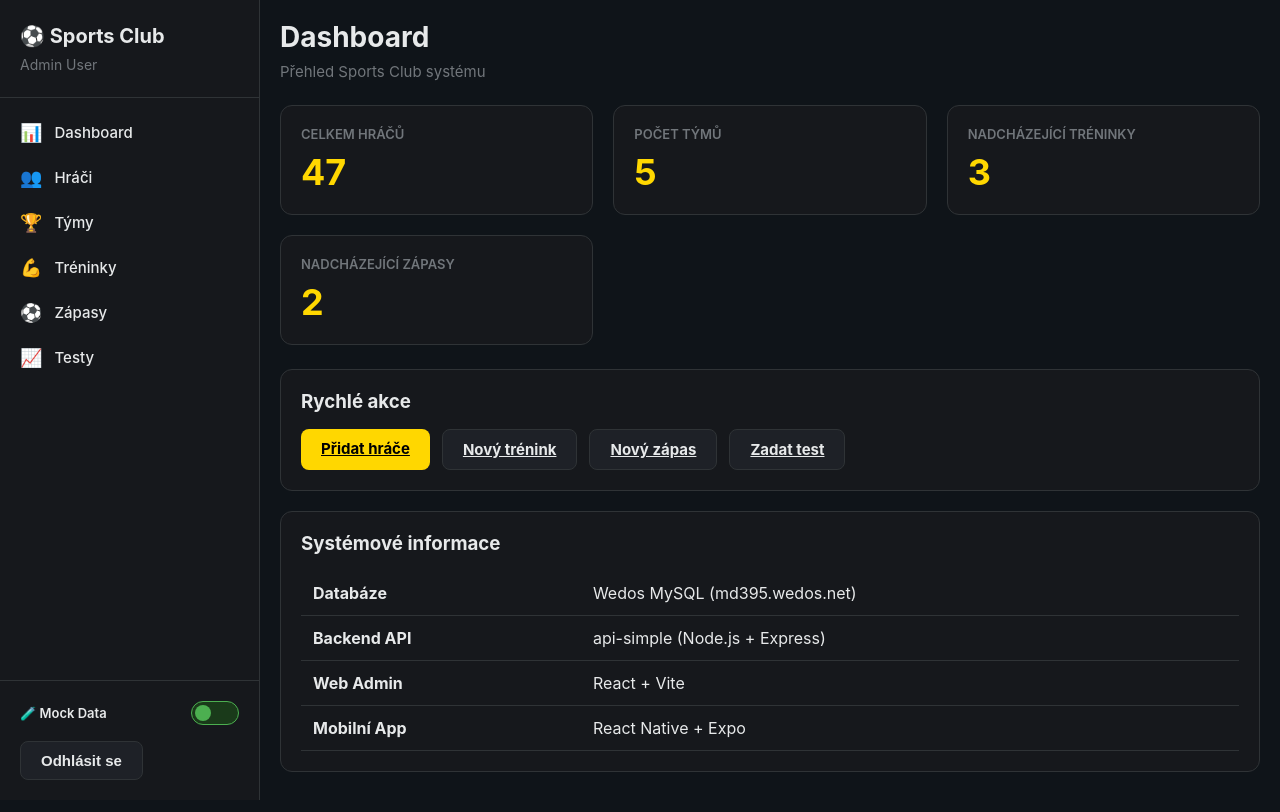
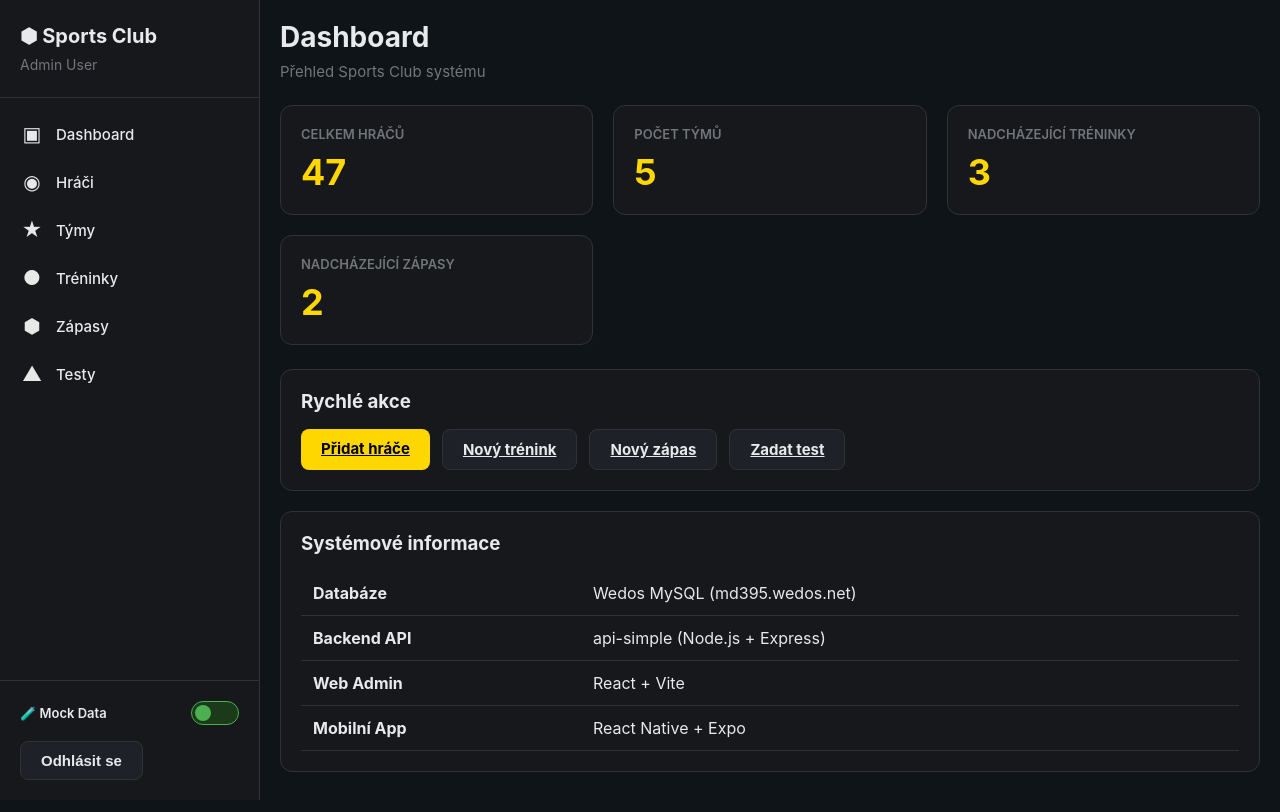
Before and after one commit to Patrikson35/sports-club-web-admin, a React (Vite) app: page / in a window 1280 px wide. Both pictures are taken after a click on the button "Přihlásit se". Built offline with nearby package versions, Linux system fonts and the light colour scheme; no server answers.

Commit message:
Change icons to monochrome white style

```diff
--- a/src/App.css
+++ b/src/App.css
@@ -57,7 +57,19 @@
 
 .nav-link .icon {
   margin-right: 12px;
-  font-size: 18px;
+  font-size: 20px;
+  color: #ffffff;
+  font-weight: 400;
+  opacity: 0.9;
+  display: inline-block;
+  width: 24px;
+  text-align: center;
+}
+
+.nav-link:hover .icon,
+.nav-link.active .icon {
+  opacity: 1;
+  color: var(--accent);
 }
 
 .sidebar-footer {
--- a/src/App.jsx
+++ b/src/App.jsx
@@ -64,33 +64,33 @@ function App() {
       <div className="app">
         <nav className="sidebar">
           <div className="sidebar-header">
-            <h1>⚽ Sports Club</h1>
+            <h1>⬢ Sports Club</h1>
             <p className="user-info">{currentUser?.firstName} {currentUser?.lastName}</p>
           </div>
 
           <div className="nav-links">
             <Link to="/" className="nav-link">
-              <span className="icon">📊</span>
+              <span className="icon">▣</span>
               Dashboard
             </Link>
             <Link to="/players" className="nav-link">
-              <span className="icon">👥</span>
+              <span className="icon">◉</span>
               Hráči
             </Link>
             <Link to="/teams" className="nav-link">
-              <span className="icon">🏆</span>
+              <span className="icon">★</span>
               Týmy
             </Link>
             <Link to="/trainings" className="nav-link">
-              <span className="icon">💪</span>
+              <span className="icon">●</span>
               Tréninky
             </Link>
             <Link to="/matches" className="nav-link">
-              <span className="icon">⚽</span>
+              <span className="icon">⬢</span>
               Zápasy
             </Link>
             <Link to="/tests" className="nav-link">
-              <span className="icon">📈</span>
+              <span className="icon">▲</span>
               Testy
             </Link>
           </div>
```
